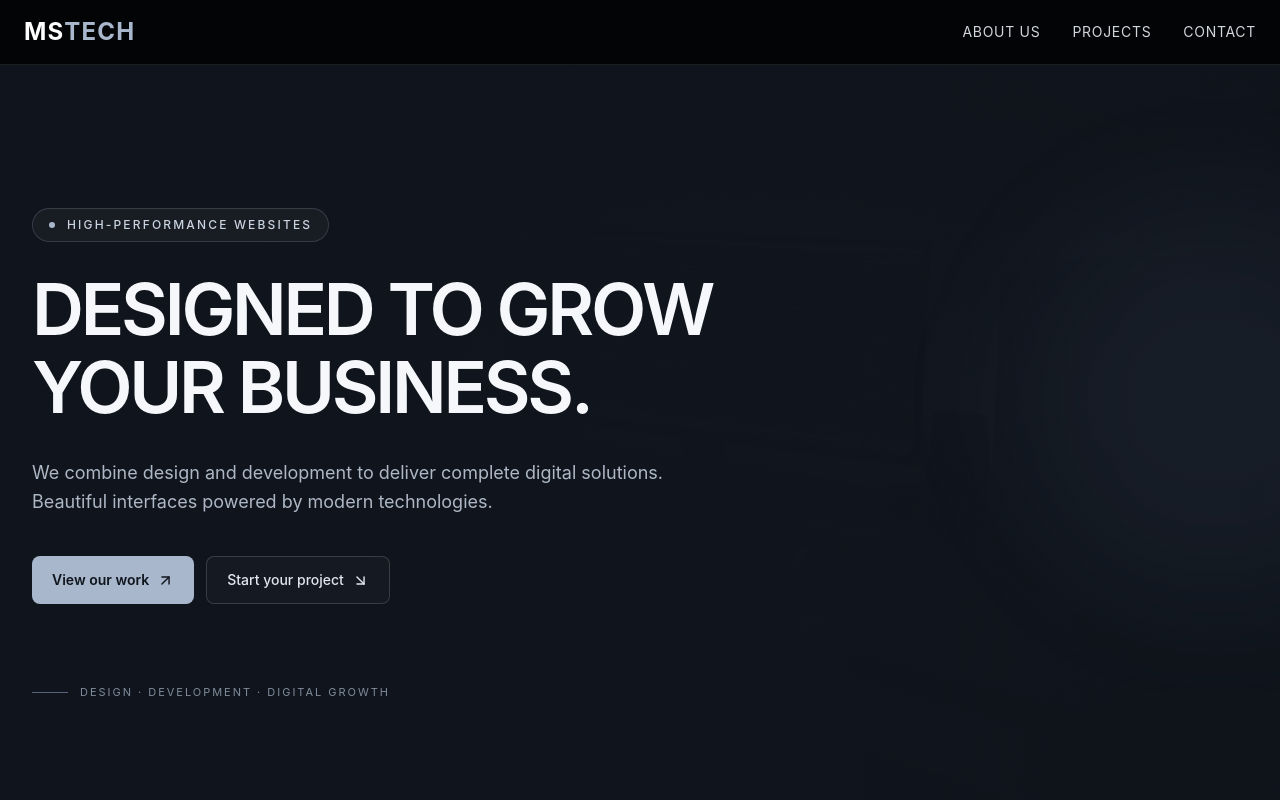
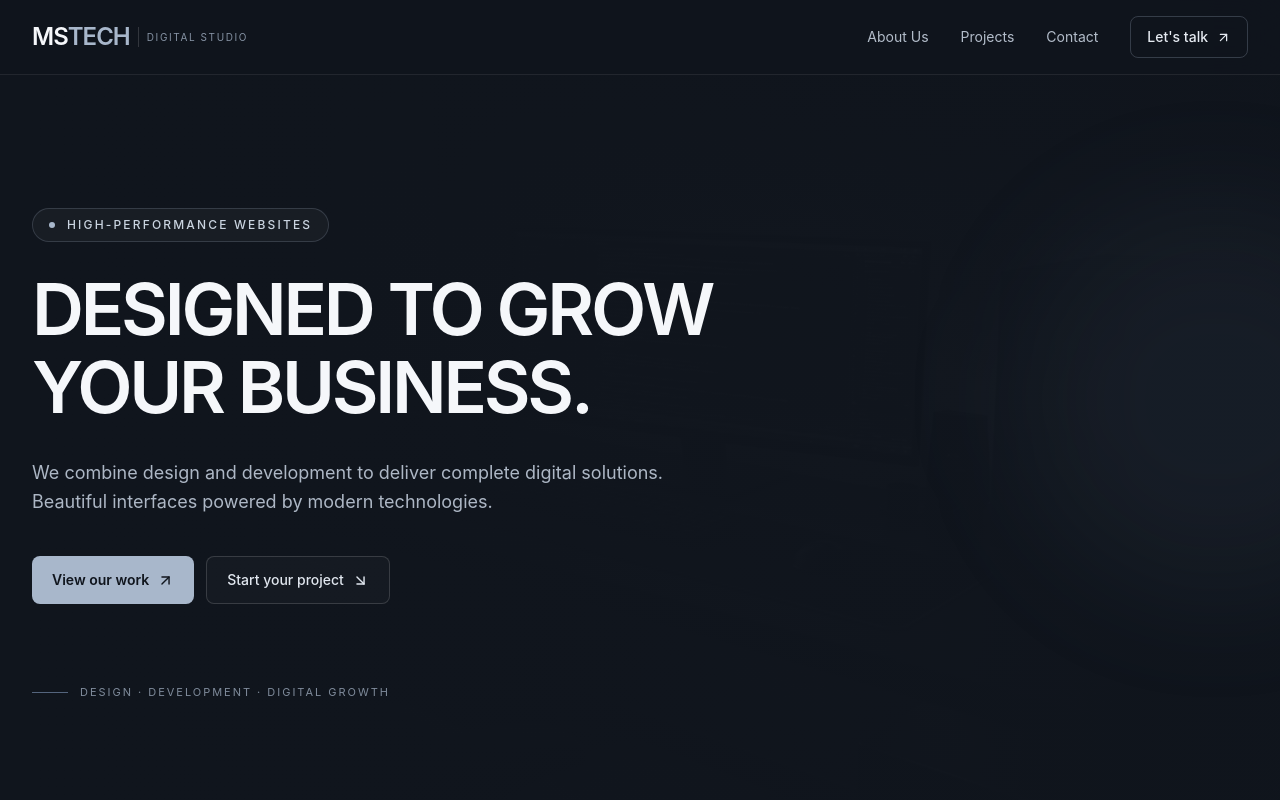
Before and after one commit to justMatheus2/my-portfolio, a React (Vite) app: page / in a window 1280 px wide. Shown: the top 800 px of the page. Built offline with nearby package versions, Linux system fonts and the light colour scheme.

Commit message:
Apply refined visual system: src/components/Header.tsx

```diff
--- a/src/components/Header.tsx
+++ b/src/components/Header.tsx
@@ -1,5 +1,5 @@
 import { useState } from 'react';
-import { Menu, X } from 'lucide-react';
+import { Menu, X, ArrowUpRight } from 'lucide-react';
 import { siteConfig, navigationLinks } from '../config/content';
 import { colors } from '../config/theme';
 
@@ -11,49 +11,66 @@ export default function Header() {
   };
 
   return (
-    <header className="fixed top-0 left-0 right-0 z-50 bg-black/80 backdrop-blur-sm border-b border-white/10">
-      <div className="max-w-7xl mx-auto px-6 py-4 flex items-center justify-between">
-        <a href="#" className="flex items-center gap-2">
-          <div className="text-2xl font-bold tracking-wider">
-            <span className="text-white">{siteConfig.siteNamePart1}</span>
-            <span style={{ color: colors.secondary }}>{siteConfig.siteNamePart2}</span>
-          </div>
+    <header className="fixed inset-x-0 top-0 z-50 border-b border-white/[0.08] bg-[#10151D]/85 backdrop-blur-xl">
+      <div className="mx-auto flex max-w-7xl items-center justify-between px-5 py-4 sm:px-6 lg:px-8">
+        <a href="#top" className="inline-flex items-center gap-2" aria-label="MS TECH home">
+          <span className="text-xl font-semibold tracking-[-0.04em] text-[#F5F7FA] sm:text-2xl">
+            {siteConfig.siteNamePart1}<span style={{ color: colors.secondary }}>{siteConfig.siteNamePart2}</span>
+          </span>
+          <span className="hidden h-5 w-px bg-white/15 sm:block" />
+          <span className="hidden text-[10px] uppercase tracking-[0.16em] text-[#8794A5] sm:block">Digital Studio</span>
         </a>
 
-        <nav className="hidden md:flex items-center gap-8">
+        <nav className="hidden items-center gap-8 md:flex" aria-label="Main navigation">
           {navigationLinks.map((link) => (
             <a
               key={link.id}
               href={link.href}
-              className="text-gray-300 hover:text-white transition-colors uppercase text-sm tracking-wider"
+              className="text-sm text-[#B3BDCA] transition-colors hover:text-white"
             >
               {link.label}
             </a>
           ))}
+          <a
+            href="#contact"
+            className="inline-flex items-center gap-2 rounded-lg border border-[#A8B7CB]/25 px-4 py-2.5 text-sm font-medium text-[#E5EAF1] transition-colors hover:border-[#A8B7CB]/60 hover:bg-white/[0.04]"
+          >
+            Let&apos;s talk <ArrowUpRight size={15} />
+          </a>
         </nav>
 
         <button
           onClick={() => setIsMenuOpen(!isMenuOpen)}
-          className="md:hidden text-white p-2"
-          aria-label="Toggle menu"
+          className="rounded-lg border border-white/10 p-2 text-[#E5EAF1] transition-colors hover:bg-white/[0.05] md:hidden"
+          aria-label={isMenuOpen ? 'Close menu' : 'Open menu'}
+          aria-expanded={isMenuOpen}
+          aria-controls="mobile-navigation"
         >
-          {isMenuOpen ? <X size={24} /> : <Menu size={24} />}
+          {isMenuOpen ? <X size={21} /> : <Menu size={21} />}
         </button>
       </div>
 
       {isMenuOpen && (
-        <div className="md:hidden bg-black/95 backdrop-blur-sm border-b border-white/10">
-          <nav className="flex flex-col py-4">
+        <div id="mobile-navigation" className="border-t border-white/[0.08] bg-[#10151D]/98 backdrop-blur-xl md:hidden">
+          <nav className="mx-auto flex max-w-7xl flex-col px-5 py-3 sm:px-6" aria-label="Mobile navigation">
             {navigationLinks.map((link) => (
               <a
                 key={link.id}
                 href={link.href}
                 onClick={handleLinkClick}
-                className="text-gray-300 hover:text-white transition-colors uppercase text-sm tracking-wider px-6 py-3"
+                className="border-b border-white/[0.06] py-4 text-sm text-[#B3BDCA] transition-colors last:border-0 hover:text-white"
               >
                 {link.label}
               </a>
             ))}
+            <a
+              href="#contact"
+              onClick={handleLinkClick}
+              className="mt-3 inline-flex items-center justify-center gap-2 rounded-lg px-4 py-3 text-sm font-semibold text-[#10151D]"
+              style={{ backgroundColor: colors.secondary }}
+            >
+              Start a project <ArrowUpRight size={16} />
+            </a>
           </nav>
         </div>
       )}
```
